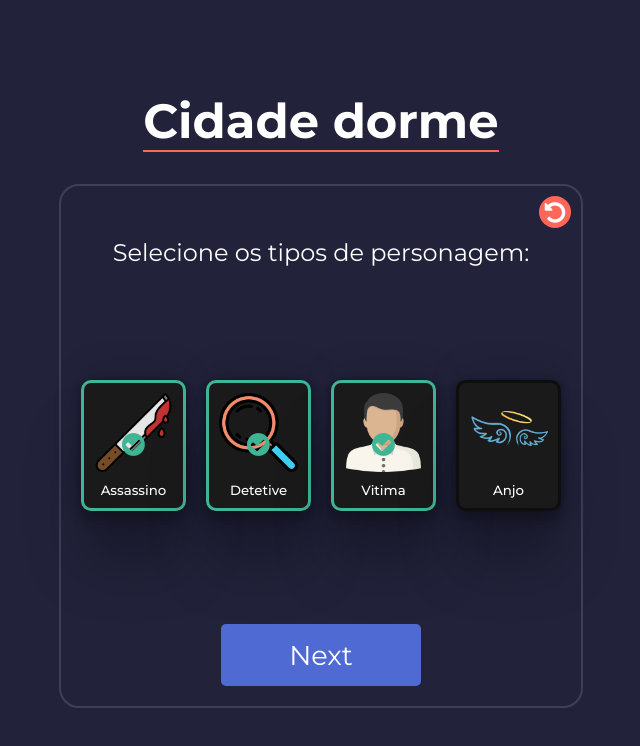
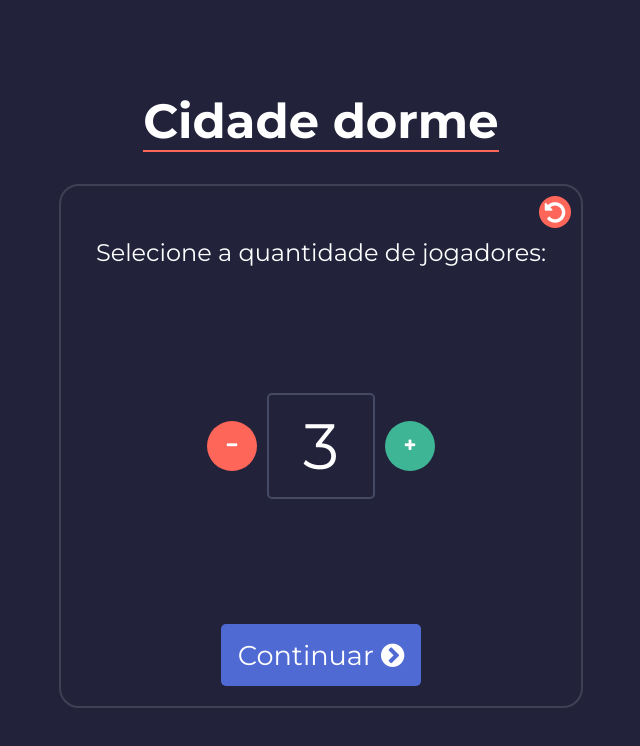
Before and after one commit to danilolan/cidadedorme, a React (Create React App) app: page / in a window 1280 px wide. Shown: the top 746 px of the page, without its empty margins (319-959 px from the left). Built offline with nearby package versions, Linux system fonts and the light colour scheme.

Commit message:
passagem de variaveis para componente showplayers adicionada

```diff
--- a/src/components/game/Game.jsx
+++ b/src/components/game/Game.jsx
@@ -6,22 +6,30 @@ import TypePLayers from './typeplayers/TypePlayers'
 import ShowPlayers from './showplayers/ShowPlayers'
 
 function Game(props) {
-    const [level,setLevel] = useState(2)
+    const [level,setLevel] = useState(1)
 
     const [qt ,setQt] = useState(3)
+    const [types, setTypes] = useState([])
 
     function render(){
         switch(level){
-            case 1: return <QtPlayers nextLevel={nextLevel} resetLevel={resetLevel}/>
-            case 2: return <TypePLayers nextLevel={nextLevel} resetLevel={resetLevel}/>
-            case 3: return <ShowPlayers resetLevel={resetLevel} />
+            case 1: return <QtPlayers nextLevel={nextLevel} resetLevel={resetLevel} getQt={getQt}/>
+            case 2: return <TypePLayers nextLevel={nextLevel} resetLevel={resetLevel} getTypes={getTypes}/>
+            case 3: return <ShowPlayers resetLevel={resetLevel} qt={qt} types={types}/>
 
             default: return <QtPlayers/>
         }
     }
 
-    function nextLevel(qt){
+    function getQt(qt){
         setQt(qt)
+    }
+
+    function getTypes(types){
+        setTypes(types)
+    }
+
+    function nextLevel(){
         switch(level){
             case 1: setLevel(2)
                 break
--- a/src/components/game/qtplayers/QtPlayers.jsx
+++ b/src/components/game/qtplayers/QtPlayers.jsx
@@ -20,6 +20,11 @@ function QtPlayers(props) {
         setQt(3)
     }
 
+    function next(){
+        props.getQt(qt)
+        props.nextLevel()
+    }
+
     return (
         <div className="qtplayers">
             <div className="header">
@@ -37,7 +42,7 @@ function QtPlayers(props) {
                     <i className="fa fa-plus"></i>
                 </button>
             </div>
-            <button className='nextbutton' onClick={e => props.nextLevel(qt)}>
+            <button className='nextbutton' onClick={e => next()}>
                 Continuar <i className="fa fa-chevron-circle-right"></i>
             </button>
         </div>
--- a/src/components/game/showplayers/ShowPlayers.jsx
+++ b/src/components/game/showplayers/ShowPlayers.jsx
@@ -2,6 +2,7 @@ import React from 'react';
 
 
 function ShowPlayers(props) {
+    console.log(props.qt, props.types)
     return (
         <div className="showplayers">
             SHOWPLAYERS
--- a/src/components/game/typeplayers/TypePlayers.jsx
+++ b/src/components/game/typeplayers/TypePlayers.jsx
@@ -4,10 +4,12 @@ import './typeplayers.scss'
 import Card from '../cards/Card';
 
 function TypePlayers(props) {
-    const [assassino, setAssassino] = useState(true);
-    const [detetive, setDetetive] = useState(true);
-    const [vitima, setVitima] = useState(true);
+    const assassino= true;
+    const detetive = true;
+    const vitima= true;
     const [anjo, setAnjo] = useState(false);
+
+    var types = []
 
     function change(type){
         switch(type){
@@ -17,6 +19,12 @@ function TypePlayers(props) {
 
             default: return
         }
+    }
+
+    function next(){
+        if(anjo) types.push('anjo')
+        props.getTypes(types)
+        props.nextLevel()
     }
 
     return (
@@ -45,7 +53,7 @@ function TypePlayers(props) {
                     <Card type='Anjo' checked={anjo}/>
                 </button>
             </div>
-            <button className="nextbutton" onClick={e => props.nextLevel()}>Next</button>
+            <button className="nextbutton" onClick={e => next()}>Next</button>
 
         </div>
      );
--- a/src/components/game/typeplayers/typeplayers.scss
+++ b/src/components/game/typeplayers/typeplayers.scss
@@ -33,11 +33,9 @@
                 animation-iteration-count: 3;
             }
             @keyframes treme {
-                0% {transform: translateX(-1px);}
-                25% {transform: translateX(1px);}
-                50% {transform: translateX(-1px);}
-                75% {transform: translateX(1px);}
-                100% {transform: translateX(-1px);}
+                0% {transform: translateX(-2px);}
+                50% {transform: translateX(2px);}
+                100% {transform: translateX(-2px);}
               }
         }
     }
```
